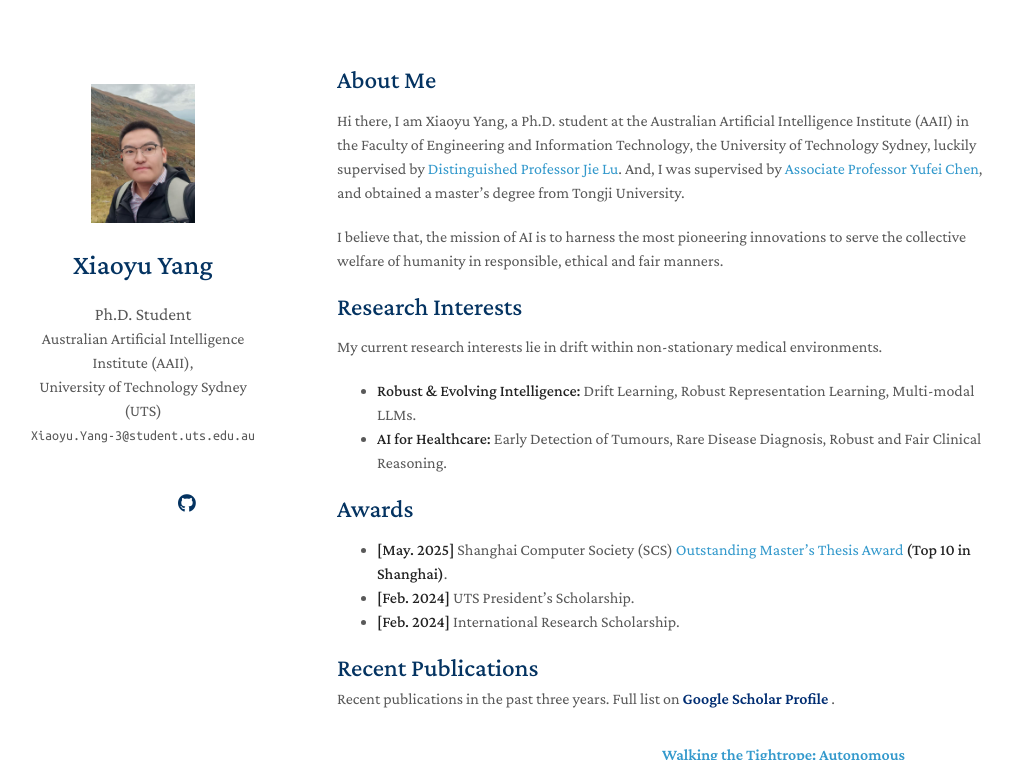
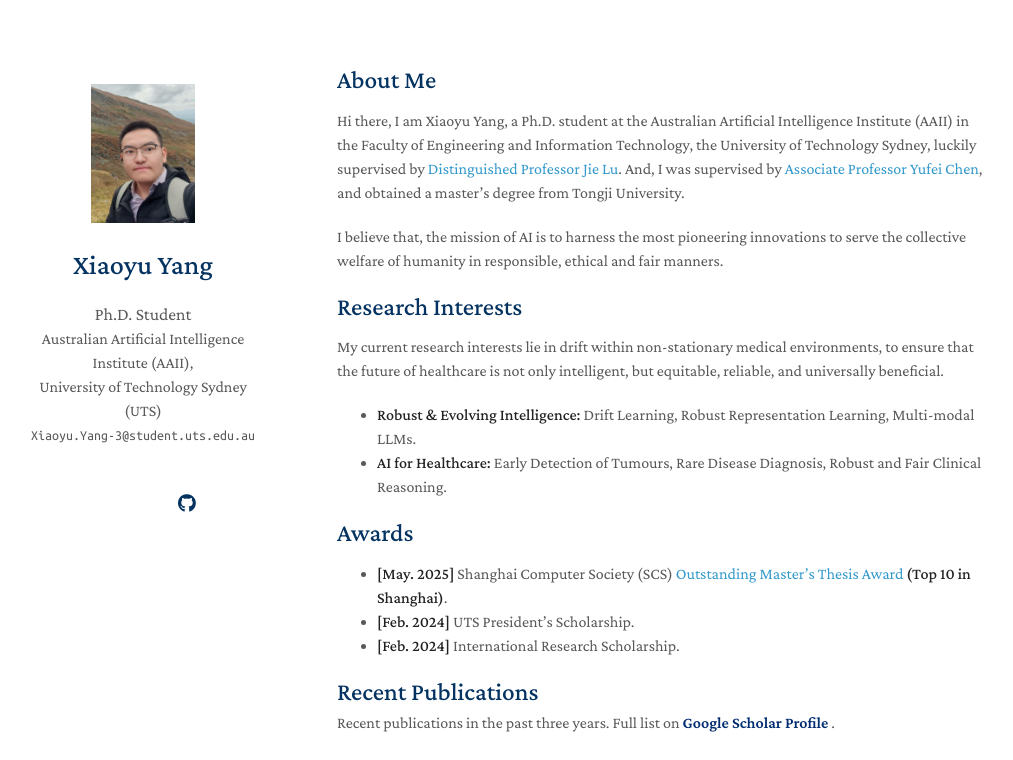
Before and after one commit to XiaoyuYoung/XiaoyuYoung.github.io, a Jekyll site: the page built from index.md, in a window 1280 px wide and 900 px high, cut to the strip 0-760 px from the top of the window. Shown: the whole strip, without its empty margins (133-1146 px from the left). Built offline with Jekyll 4.4.1, drawn with Linux system fonts in a browser that asks for light colours; a style sheet for code colours, icons or effects is not loaded; our own code applies the rules of GitHub Pages for plain Markdown files.

Commit message:
Update index.md

```diff
--- a/index.md
+++ b/index.md
@@ -11,7 +11,7 @@ I believe that, the mission of AI is to harness the most pioneering innovations
 
 ## Research Interests
 
-My current research interests lie in drift within non-stationary medical environments.
+My current research interests lie in drift within non-stationary medical environments, to ensure that the future of healthcare is not only intelligent, but equitable, reliable, and universally beneficial.
 
 - **Robust & Evolving Intelligence:** Drift Learning, Robust Representation Learning, Multi-modal LLMs.
 - **AI for Healthcare:** Early Detection of Tumours, Rare Disease Diagnosis, Robust and Fair Clinical Reasoning.
```
